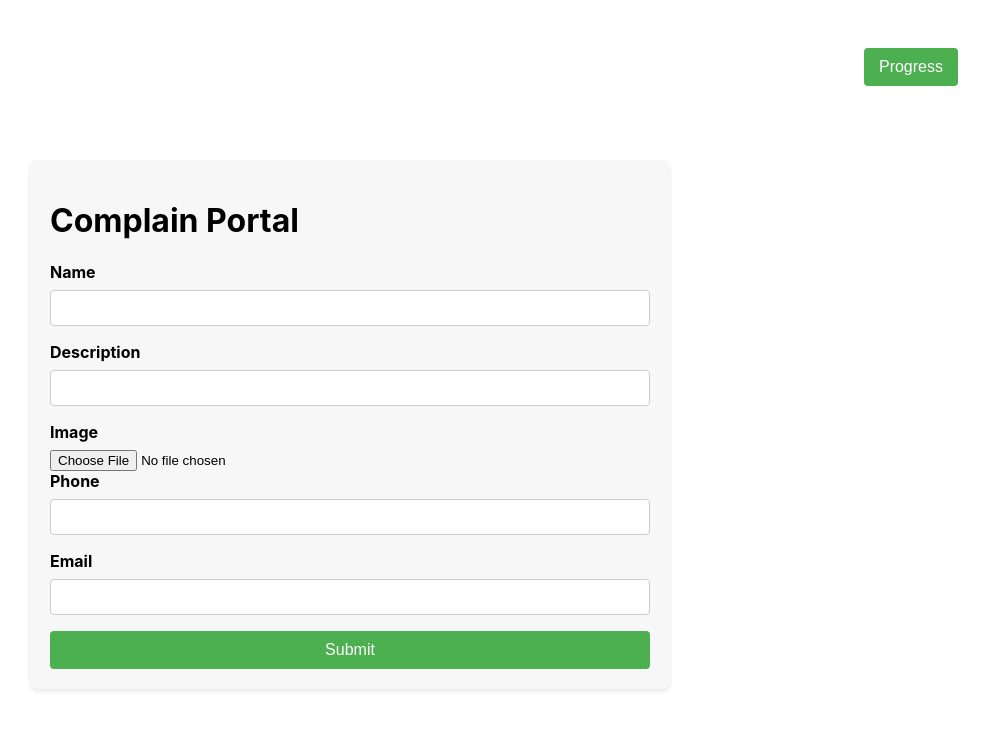
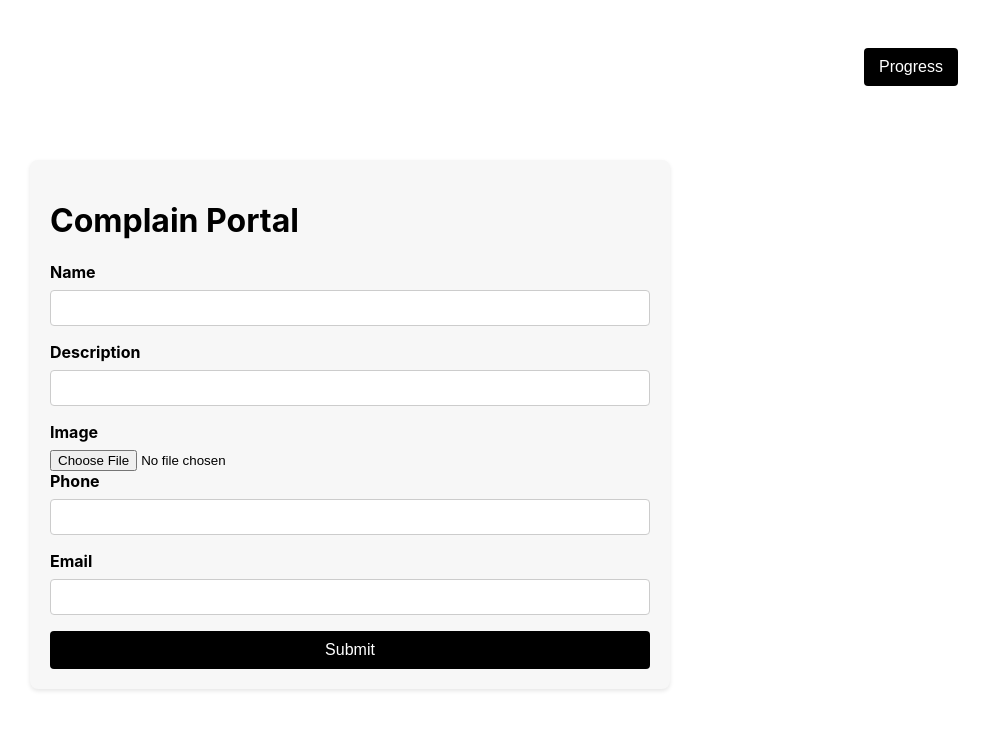
Before and after one commit to Prince-Sharma002/complain-frontend, a React (Create React App) app: page / in a window 1280 px wide. Shown: the top 730 px of the page, without its empty margins (290-1279 px from the left). Built offline with nearby package versions, Linux system fonts and the light colour scheme; no server answers.

Commit message:
Update userComplain.css

```diff
--- a/src/styles/userComplain.css
+++ b/src/styles/userComplain.css
@@ -30,12 +30,16 @@
     padding: 10px 15px;
     border: none;
     border-radius: 4px;
-    background-color: #4CAF50;
-    color: white;
+    background-color: #000000;
+    color: rgb(255, 255, 255);
     font-size: 16px;
     cursor: pointer;
+
+
   }
 
   button:hover {
-    background-color: #45a049;
+    background-color: #d3d3d3;
+    color: black;
+
   }
```
